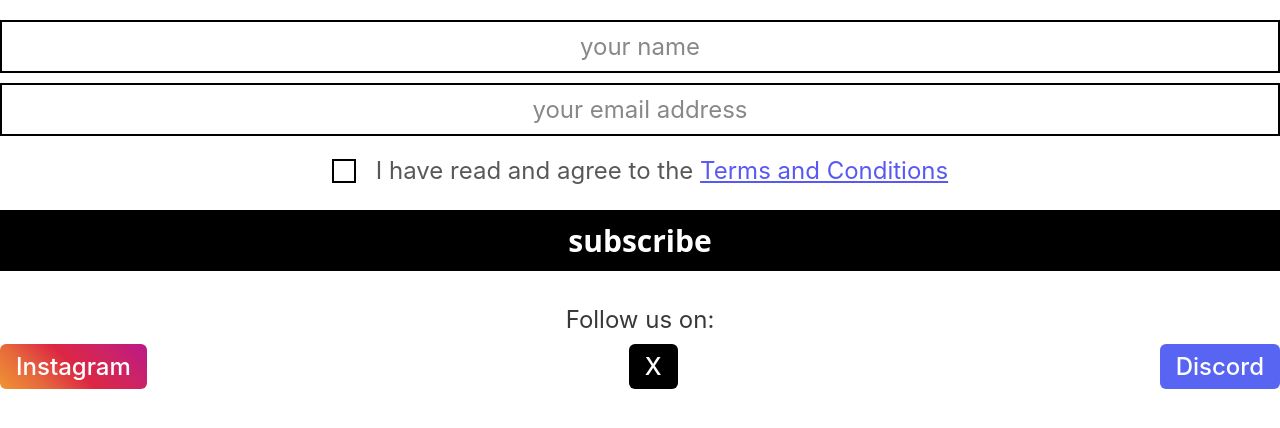
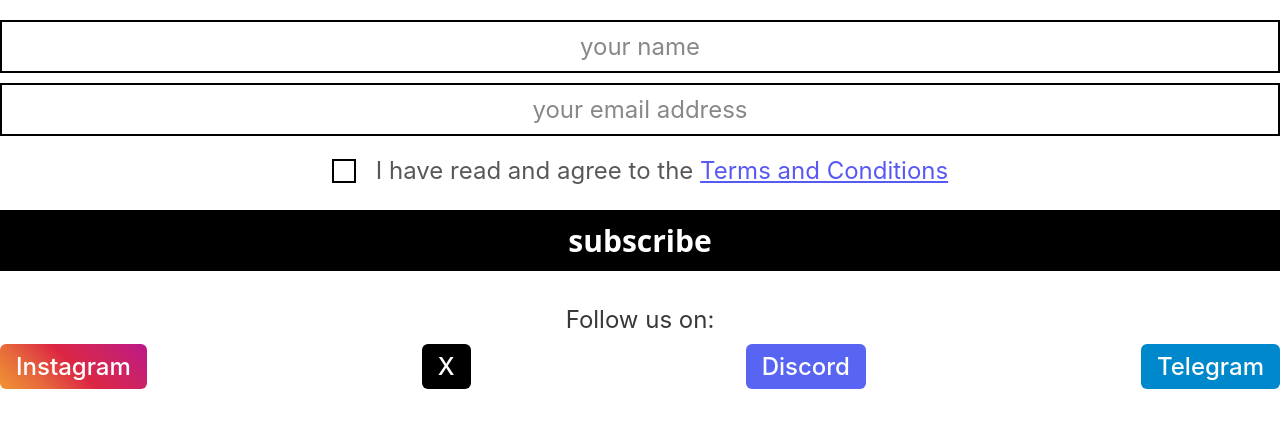
Before and after one commit to zoltanalmodo/ddisco-003, a React (Create React App) app: page /#/form-validation in a window 1280 px wide. Shown: the top 428 px of the page. Built offline with nearby package versions, Linux system fonts and the light colour scheme; no server answers.

Commit message:
telegram link added 2

```diff
--- a/src/components/FormValidation.js
+++ b/src/components/FormValidation.js
@@ -176,6 +176,14 @@ export const FormValidation = () => {
             >
               Discord
             </a>
+            <a
+            href="https://t.me/your_channel"
+            target="_blank"
+            rel="noopener noreferrer"
+            className="social_button telegram_button"
+          >
+            Telegram
+          </a>
           </div>
       </div>
     </>
```
